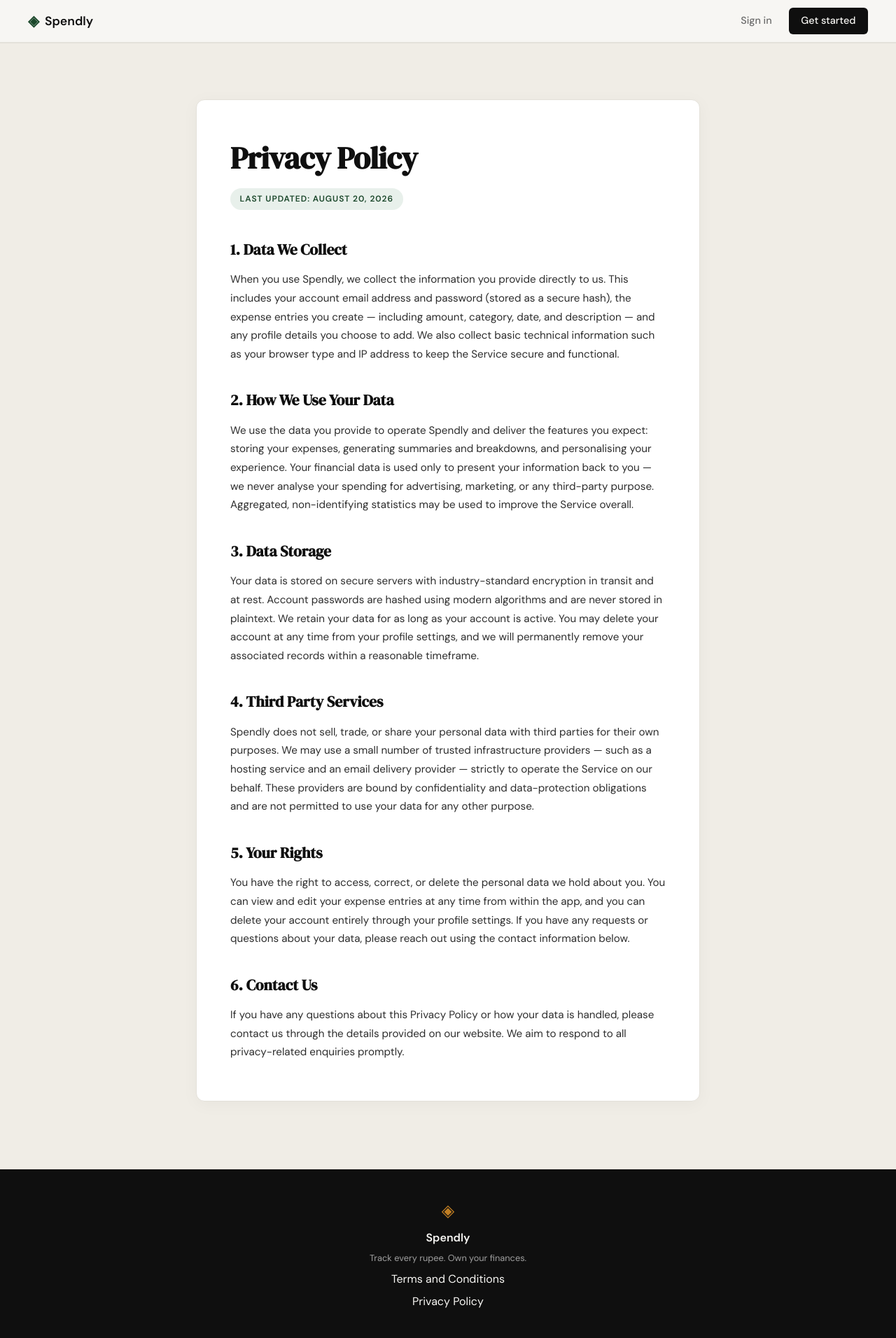
After one commit to Ankan226/Spendly-claude-code, a Flask app: page /privacy in a window 1280 px wide. The commit adds this page. Shown: the whole page at 70% size. Run offline with Flask 3, Linux system fonts and the light colour scheme.

Commit message:
landing: add privacy policy page and route

```diff
--- a/app.py
+++ b/app.py
@@ -25,6 +25,11 @@ def login():
 @app.route("/terms")
 def terms():
     return render_template("terms.html")
+
+
+@app.route("/privacy")
+def privacy():
+    return render_template("privacy.html")
 
 
 # ------------------------------------------------------------------ #
--- a/templates/base.html
+++ b/templates/base.html
@@ -39,7 +39,7 @@
       <span class="footer-name">Spendly</span>
       <p class="footer-copy">Track every rupee. Own your finances.</p>
       <a href="{{ url_for('terms') }}">Terms and Conditions</a>
-      <a href="#">Privacy Policy</a>
+      <a href="{{ url_for('privacy') }}">Privacy Policy</a>
     </div>
   </footer>
 
--- /dev/null
+++ b/templates/privacy.html
@@ -0,0 +1,88 @@
+{% extends "base.html" %}
+
+{% block title %}Privacy Policy — Spendly{% endblock %}
+
+{% block content %}
+
+<section class="legal-page">
+  <div class="legal-inner">
+    <h1 class="legal-title">Privacy Policy</h1>
+    <p class="legal-updated">Last updated: August 20, 2026</p>
+
+    <section class="legal-section">
+      <h2>1. Data We Collect</h2>
+      <p>
+        When you use Spendly, we collect the information you provide
+        directly to us. This includes your account email address and
+        password (stored as a secure hash), the expense entries you
+        create — including amount, category, date, and description —
+        and any profile details you choose to add. We also collect basic
+        technical information such as your browser type and IP address
+        to keep the Service secure and functional.
+      </p>
+    </section>
+
+    <section class="legal-section">
+      <h2>2. How We Use Your Data</h2>
+      <p>
+        We use the data you provide to operate Spendly and deliver the
+        features you expect: storing your expenses, generating summaries
+        and breakdowns, and personalising your experience. Your financial
+        data is used only to present your information back to you — we
+        never analyse your spending for advertising, marketing, or any
+        third-party purpose. Aggregated, non-identifying statistics may
+        be used to improve the Service overall.
+      </p>
+    </section>
+
+    <section class="legal-section">
+      <h2>3. Data Storage</h2>
+      <p>
+        Your data is stored on secure servers with industry-standard
+        encryption in transit and at rest. Account passwords are hashed
+        using modern algorithms and are never stored in plaintext. We
+        retain your data for as long as your account is active. You may
+        delete your account at any time from your profile settings, and
+        we will permanently remove your associated records within a
+        reasonable timeframe.
+      </p>
+    </section>
+
+    <section class="legal-section">
+      <h2>4. Third Party Services</h2>
+      <p>
+        Spendly does not sell, trade, or share your personal data with
+        third parties for their own purposes. We may use a small number
+        of trusted infrastructure providers — such as a hosting service
+        and an email delivery provider — strictly to operate the Service
+        on our behalf. These providers are bound by confidentiality and
+        data-protection obligations and are not permitted to use your
+        data for any other purpose.
+      </p>
+    </section>
+
+    <section class="legal-section">
+      <h2>5. Your Rights</h2>
+      <p>
+        You have the right to access, correct, or delete the personal
+        data we hold about you. You can view and edit your expense
+        entries at any time from within the app, and you can delete your
+        account entirely through your profile settings. If you have any
+        requests or questions about your data, please reach out using
+        the contact information below.
+      </p>
+    </section>
+
+    <section class="legal-section">
+      <h2>6. Contact Us</h2>
+      <p>
+        If you have any questions about this Privacy Policy or how your
+        data is handled, please contact us through the details provided
+        on our website. We aim to respond to all privacy-related
+        enquiries promptly.
+      </p>
+    </section>
+  </div>
+</section>
+
+{% endblock %}
```
